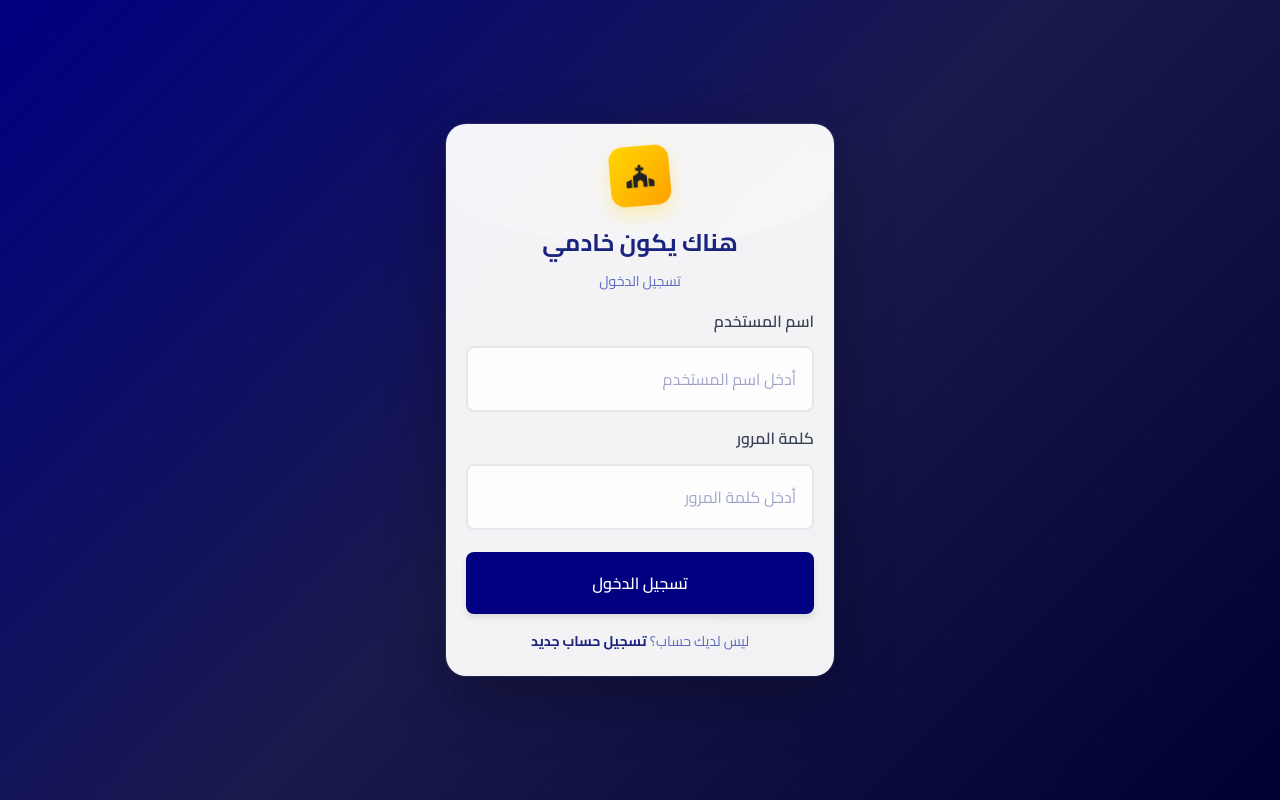
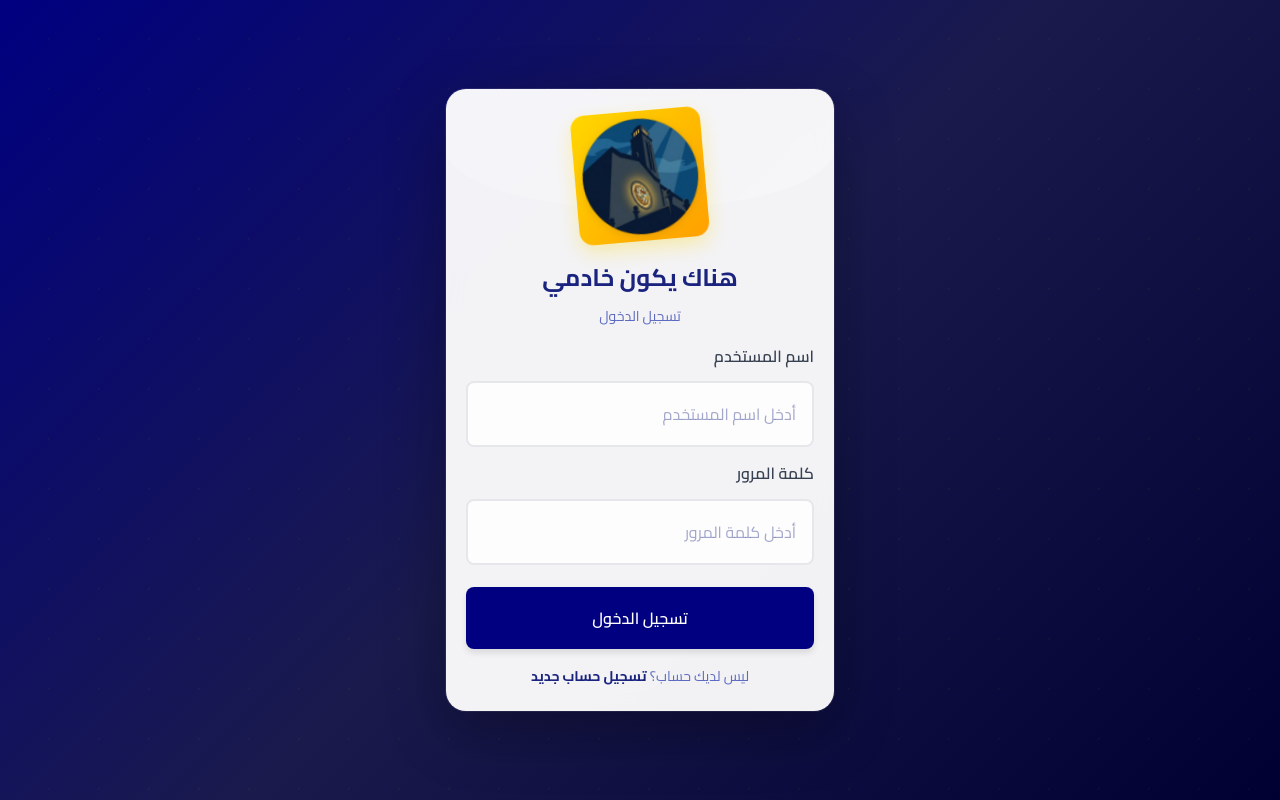
Before and after one commit to Armaritto/honak-yakon-5ademi-react, a React (Vite) app: page /login in a window 1280 px wide. Built offline with nearby package versions, Linux system fonts and the light colour scheme; no server answers.

Commit message:
add logo

```diff
--- a/src/components/Navbar.css
+++ b/src/components/Navbar.css
@@ -27,8 +27,8 @@
     display: flex;
     align-items: center;
     justify-content: center;
-    width: 35px;
-    height: 35px;
+    width: 65px;
+    height: 65px;
     background: linear-gradient(135deg, #FFD700 0%, #FFA000 100%);
     border-radius: 50%;
     box-shadow:
@@ -37,6 +37,13 @@
     transition: all var(--transition-normal);
     position: relative;
     overflow: hidden;
+}
+
+.navbar-logo {
+    width: 100%;
+    height: 100%;
+    object-fit: contain;
+    padding: 2px;
 }
 
 .brand-logo::before {
@@ -255,8 +262,8 @@
     }
 
     .brand-logo {
-        width: 30px;
-        height: 30px;
+        width: 50px;
+        height: 50px;
     }
 
     .brand-title {
--- a/src/components/Navbar.jsx
+++ b/src/components/Navbar.jsx
@@ -1,6 +1,7 @@
 import { Link, useNavigate, useLocation } from 'react-router-dom';
 import { logout, getUsername } from '../services/authService';
-import { FaChurch, FaSignOutAlt, FaBookOpen, FaChartBar } from 'react-icons/fa';
+import { FaSignOutAlt, FaBookOpen, FaChartBar } from 'react-icons/fa';
+import logo from '../assets/logo.png';
 import './Navbar.css';
 
 const Navbar = () => {
@@ -22,7 +23,7 @@ const Navbar = () => {
             <div className="navbar-container">
                 <div className="navbar-brand">
                     <div className="brand-logo">
-                        <FaChurch size={20} color="#00008B" />
+                        <img src={logo} alt="Logo" className="navbar-logo" />
                     </div>
                     <div className="brand-text">
                         <div className="brand-title">هناك يكون خادمي</div>
--- a/src/pages/Login.css
+++ b/src/pages/Login.css
@@ -90,8 +90,8 @@
 }
 
 .login-header-icon {
-    width: 60px;
-    height: 60px;
+    width: 130px;
+    height: 130px;
     background: linear-gradient(135deg, #FFD700 0%, #FFA000 100%);
     border-radius: 14px;
     display: flex;
@@ -102,6 +102,13 @@
     font-size: 1.75rem;
     transform: rotate(-5deg);
     animation: iconFloat 3s ease-in-out infinite;
+}
+
+.login-logo {
+    width: 90%;
+    height: 90%;
+    object-fit: contain;
+    filter: drop-shadow(0 2px 4px rgba(0, 0, 0, 0.1));
 }
 
 @keyframes iconFloat {
@@ -274,8 +281,8 @@
     }
 
     .login-header-icon {
-        width: 50px;
-        height: 50px;
+        width: 100px;
+        height: 100px;
         font-size: 1.5rem;
         margin-bottom: 0.75rem;
     }
--- a/src/pages/Login.jsx
+++ b/src/pages/Login.jsx
@@ -2,7 +2,7 @@ import { useState, useEffect } from 'react';
 import { useNavigate, Link } from 'react-router-dom';
 import { login, isAuthenticated } from '../services/authService';
 import './Login.css';
-import { FaChurch } from 'react-icons/fa';
+import logo from '../assets/logo.png';
 
 const Login = () => {
     const [formData, setFormData] = useState({
@@ -48,7 +48,7 @@ const Login = () => {
             <div className="login-container">
                 <div className="login-card">
                     <div className="login-header">
-                        <div className="login-header-icon"><FaChurch /></div>
+                        <div className="login-header-icon"><img src={logo} alt="Logo" className="login-logo" /></div>
                         <h1>هناك يكون خادمي</h1>
                         <p>تسجيل الدخول</p>
                     </div>
--- a/src/pages/Register.css
+++ b/src/pages/Register.css
@@ -85,8 +85,8 @@
 }
 
 .register-header-icon {
-    width: 70px;
-    height: 70px;
+    width: 130px;
+    height: 130px;
     background: linear-gradient(135deg, #FFD700 0%, #FFA000 100%);
     border-radius: 16px;
     display: flex;
@@ -97,6 +97,13 @@
     font-size: 2rem;
     transform: rotate(-5deg);
     animation: iconFloat 3s ease-in-out infinite;
+}
+
+.register-logo {
+    width: 90%;
+    height: 90%;
+    object-fit: contain;
+    filter: drop-shadow(0 2px 4px rgba(0, 0, 0, 0.1));
 }
 
 @keyframes iconFloat {
@@ -257,8 +264,8 @@
     }
 
     .register-header-icon {
-        width: 60px;
-        height: 60px;
+        width: 100px;
+        height: 100px;
         font-size: 1.75rem;
     }
 
--- a/src/pages/Register.jsx
+++ b/src/pages/Register.jsx
@@ -2,7 +2,7 @@ import { useState, useEffect } from 'react';
 import { useNavigate, Link } from 'react-router-dom';
 import { register, isAuthenticated } from '../services/authService';
 import { getKhedmas } from '../services/quizService';
-import { FaChurch } from 'react-icons/fa';
+import logo from '../assets/logo.png';
 import './Register.css';
 
 const Register = () => {
@@ -76,7 +76,7 @@ const Register = () => {
             <div className="register-container">
                 <div className="register-card">
                     <div className="register-header">
-                        <div className="register-header-icon"><FaChurch /></div>
+                        <div className="register-header-icon"><img src={logo} alt="Logo" className="register-logo" /></div>
                         <h1>هناك يكون خادمي</h1>
                         <p>تسجيل حساب جديد</p>
                     </div>
```
Also changed, not shown: src/assets/logo.png (added).
